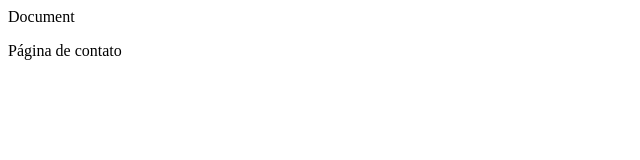
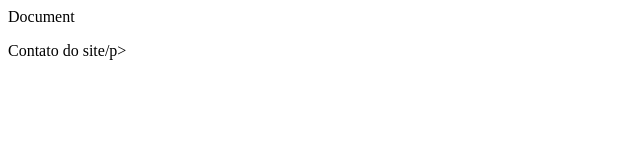
Before and after one commit to fakefatlu/github-master, a plain HTML site: page contato.html in a window 1280 px wide. Shown: the full height of the page, 0-640 px from the left. Drawn offline with Linux system fonts and the light colour scheme.

Commit message:
Alteração final da pagina de contato closes #2

```diff
--- a/contato.html
+++ b/contato.html
@@ -8,7 +8,7 @@
          <title>Document</title>
 </head>
 <body>
-    <p>Página de contato</p>
+    <p>Contato do site/p>
 
 </body>
 
```
